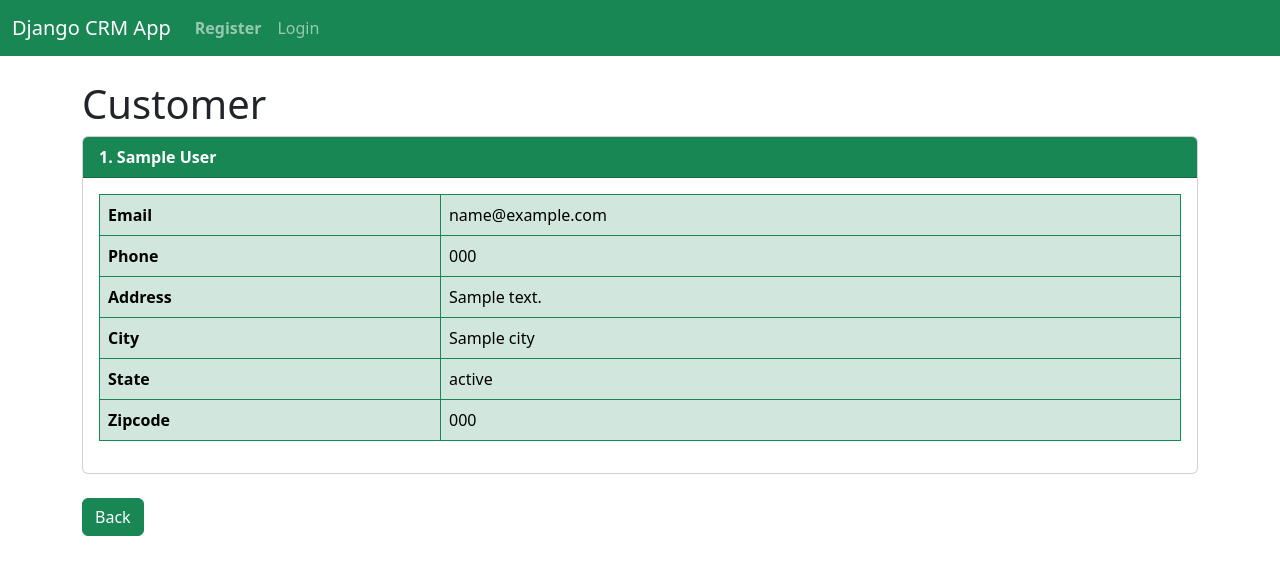
After one commit to BlackCoder56/crm_app, a Django app: template website/templates/record.html in a window 1280 px wide. The commit adds this page. Shown: the top 575 px of the page. Run offline with Django 3.2, Linux system fonts and the light colour scheme; the template is opened without the code that fills it: most values are stand-ins (such as "Sample title", 1, 10 or a date in 2020).

Commit message:
Displaying individual customer record version

```diff
--- a/website/templates/navbar.html
+++ b/website/templates/navbar.html
@@ -8,6 +8,9 @@
       <ul class="navbar-nav me-auto mb-2 mb-lg-0">
 
         {% if user.is_authenticated %}
+        <li class="nav-item">
+          <a class="nav-link" href="{% url 'logout' %}">Add Customer</a>
+        </li>
         <li class="nav-item">
           <a class="nav-link" href="{% url 'logout' %}">Logout</a>
         </li>
--- /dev/null
+++ b/website/templates/record.html
@@ -0,0 +1,47 @@
+{% extends 'base.html' %}
+{% block content %}
+<h1>Customer</h1>
+<div class="card ">
+  <div class="card-header text-bg-success">
+      <strong>{{ customer_record.id }}. {{ customer_record.first_name }} {{ customer_record.last_name }}</strong>
+  </div>
+  <div class="card-body">
+
+      <table class="table table-bordered border-success table-hover table-success">
+
+          <tbody>
+
+            <tr>
+              <th scope="row">Email</th>
+              <td colspan="2" class="">{{ customer_record.email }}</td>
+                </tr>
+            <tr>
+                <th scope="row">Phone</th>
+              <td colspan="2" class="">{{ customer_record.phone }}</td>
+                </tr>
+                <tr>
+                <th scope="row">Address</th>
+              <td colspan="2" class="">{{ customer_record.address }}</td>
+                    </tr>
+                <tr>
+                <th scope="row">City</th>
+              <td colspan="2" class="">{{ customer_record.city }}</td>
+                    </tr>
+                <tr>
+                <th scope="row">State</th>
+              <td colspan="2" class="">{{ customer_record.state }}</td>
+            </tr>
+          <tr>
+                <th scope="row">Zipcode</th>
+              <td colspan="2" class="">{{ customer_record.zipcode }}</td>
+            </tr>
+          </tbody>
+</table>
+
+  </div>
+
+</div>
+<br>
+<a href="{% url 'home' %}" class="btn btn-success">Back</a>
+
+{% endblock %}
--- a/website/urls.py
+++ b/website/urls.py
@@ -5,4 +5,5 @@ urlpatterns = [
     path('', views.home, name='home'),
     path('logout/', views.logout_user, name='logout'),
     path('register', views.register_user, name='register'),
+    path('record/<int:pk>', views.view_record, name='record'),
 ]
```
Also changed, not shown: website/templates/home.html (+6 -3 lines), website/views.py (+9 -0 lines).
